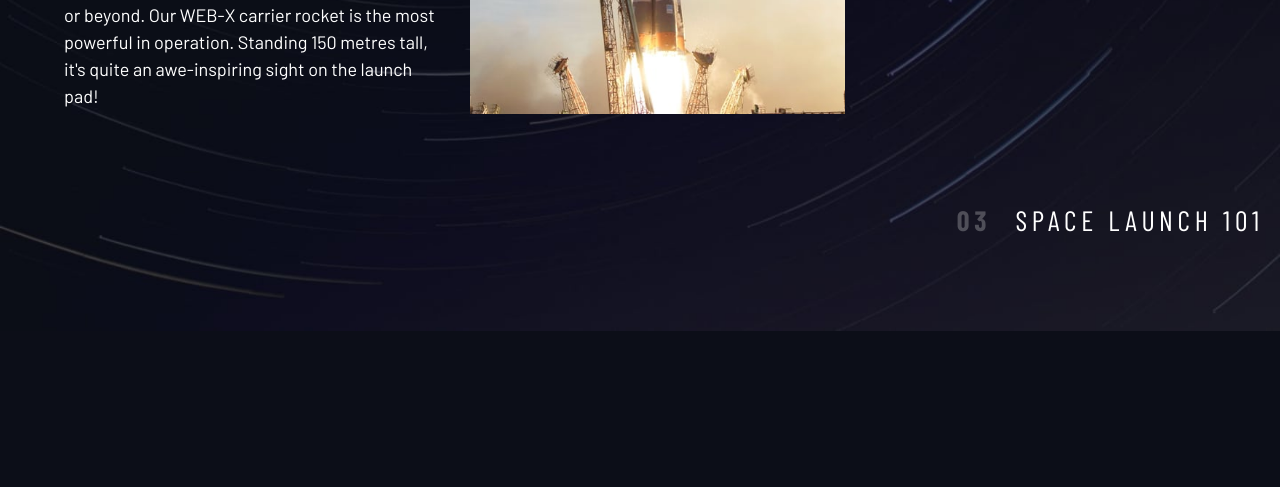
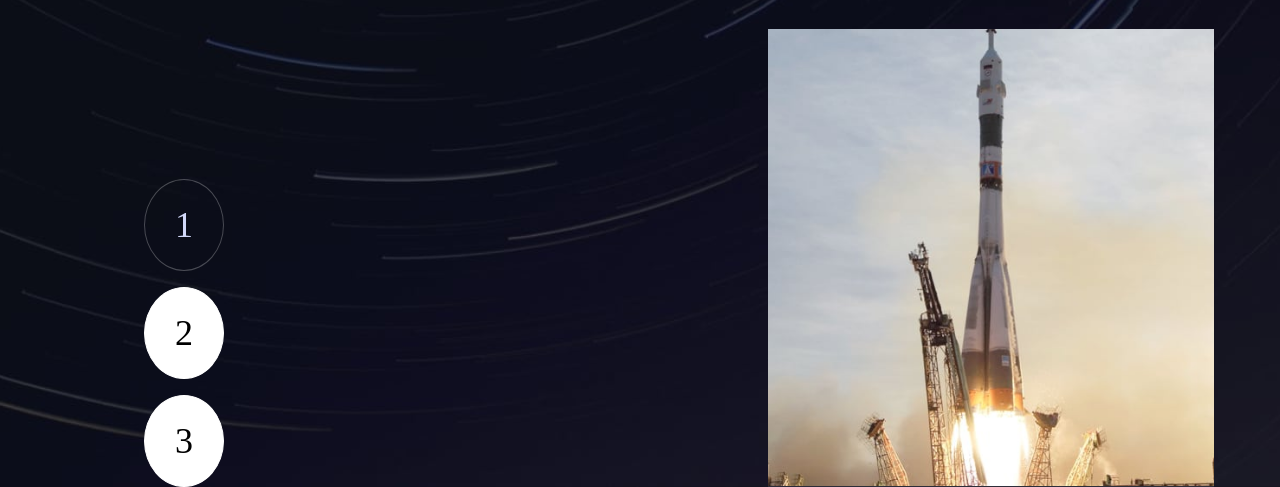
Before and after one commit to BoOppenheimer/30-space-site, a plain HTML site: page technology.html in a window 1280 px wide. Shown: the part 469-956 px from the top of the page. Before the commit the page ends 800 px from the top, so only its background shows below. Drawn offline with nearby package versions, Linux system fonts and the light colour scheme; a web font is replaced by a local one.

Commit message:
wip 80% style technology buttons

```diff
--- a/css/index.css
+++ b/css/index.css
@@ -1,5 +1,11 @@
+/* guide to CSS                        */
+/*  1 - custom properties aka css variables               */
+/*  1a - resets                   */
+/*  2 - util classes - ala tailwind'ish */
+/*  3 - page specific                    */
+/*  4 -  */
 /* ------------------- */
-/* Custom properties   */
+/* 1) Custom properties   */
 /* ------------------- */
 
 :root {
@@ -47,7 +53,7 @@
 
 
 /* ------------------- */
-/* Reset               */
+/* 1a) Reset           */
 /* ------------------- */
 
 *,
@@ -118,15 +124,19 @@ select {
 }
 
 
-/* ------------------- */
-/* Utility classes     */
-/* ------------------- */
+/* -------------------    */
+/* 2) Utility classes     */
+/* -------------------    */
 
 /* general */
 
 .flex {
   display: flex;
   gap: var(--gap, 1rem);
+}
+
+.flex-col {
+  flex-direction: column;
 }
 
 .grid {
@@ -137,6 +147,8 @@ select {
 .d-block {
   display: block;
 }
+
+/*  flow is from Andy Balls post about space around everythign except the first thing  */
 
 .flow > *:where(:not(:first-child)) {
   margin-top: var(--flow-space, 1rem);
@@ -152,6 +164,7 @@ select {
   max-width: 80rem;
 }
 
+/* for screen reader (sr) */
 .sr-only {
 position: absolute;
 width: 1px;
@@ -163,7 +176,7 @@ clip: rect(0, 0, 0, 0);
 white-space: nowrap; /* added line */
 border: 0;
 }
-
+/* accessability  */
 .skip-to-content {
   position: absolute;
   z-index: 9999;
@@ -380,7 +393,6 @@ border: 0;
       margin-block: 2rem;
   }
 
-
 }
 
 
@@ -424,10 +436,37 @@ border: 0;
   background-color: hsl( var(--clr-white) / 1);
 }
 
+.number-indicators > * {
+  display: inline-grid;
+  place-items: center;
+  cursor: pointer;
+  border: 1px hsl( var(--clr-white)) solid ;
+  border-radius: 50%;
+  padding: .5em;
+  width: 5rem;
+  aspect-ratio: 1;
+  font-family: var(--ff-serif);
+  font-size: 2em;
+  background-color: hsl( var(--clr-white));
+}
+
+.number-indicators > *:hover,
+.number-indicators > *:focus {
+  background-color: hsl( var(--clr-white) / .0);
+  color:hsl( var(--clr-light) );
+}
+
+.number-indicators > [aria-selected="true"] {
+  background-color: hsl( var(--clr-white) / .0);
+  color:hsl( var(--clr-light) );
+  border-color: hsl( var(--clr-white)/.25);
+}
+
 
 /* ----------------------------- */
 /* Page specific background      */
 /* ----------------------------- */
+
 body {
   background-size: cover;
   background-position: bottom center;
@@ -522,9 +561,7 @@ body {
   max-width: 50ch;
 }
 
-.numbered-title {
-  grid-area: title;
-}
+
 
 /* destination layout */
 
@@ -668,3 +705,114 @@ body {
   }
 
 }
+
+
+/* crew layout */
+
+
+.grid-container--technology {
+  --flow-space: 2rem;
+  grid-template-areas:
+
+      'tabs'
+      'title'
+      'content'
+      'image'
+      ;
+}
+
+.grid-container--technology> picture {
+  grid-area: image;
+  max-width: 60%;
+  border-bottom: 1px solid hsl( var(--clr-white) / .1);
+}
+
+.grid-container--technology> .number-indicators {
+  grid-area: tabs;
+}
+
+.grid-container--technology> .technology-details {
+  grid-area: content;
+}
+
+.technology-details h2 {
+  color: hsl( var(--clr-white) / .5);
+}
+
+@media (min-width: 35em) {
+  .numbered-title {
+      justify-self: start;
+      margin-top: 2rem;
+  }
+
+  .destination-meta {
+      flex-direction: row;
+      justify-content: space-evenly;
+  }
+
+  .grid-container--technology{
+      padding-bottom: 0;
+      grid-template-areas:
+          'title'
+          'content'
+          'tabs'
+          'image';
+  }
+
+
+}
+
+@media (min-width: 45em) {
+  .grid-container {
+      text-align: left;
+      column-gap: var(--container-gap, 2rem);
+      grid-template-columns: minmax(1rem, 1fr) repeat(2, minmax(0, 30rem)) minmax(1rem, 1fr);
+  }
+
+  .grid-container--home {
+      padding-bottom: max(6rem, 20vh);
+      align-items: end;
+  }
+
+  .grid-container--home > *:first-child {
+      grid-column: 2;
+  }
+
+  .grid-container--home > *:last-child {
+      grid-column: 3;
+  }
+
+  .grid-container--technology {
+      justify-items: start;
+      align-content: start;
+      grid-template-areas:
+          '. title title .'
+          '. image tabs .'
+          '. image content .';
+  }
+
+  .grid-container--technology > picture {
+      max-width: 90%;
+  }
+
+  .destination-meta {
+      --gap: min(6vw, 6rem);
+      justify-content: start;
+  }
+
+  .grid-container--technology{
+      grid-template-columns: minmax(1rem, 1fr) minmax(0, 37rem) minmax(0, 23rem) minmax(1rem, 1fr);
+      justify-items: start;
+      grid-template-areas:
+          '. title title .'
+          '. content image .'
+          '. tabs image .';
+  }
+
+  .grid-container--technology> picture {
+      grid-column: span 2;
+      align-self: end;
+      max-width: 90%;
+  }
+
+}
--- a/technology.html
+++ b/technology.html
@@ -1,6 +1,7 @@
 <!DOCTYPE html>
 <html lang="en">
-<head><link rel="stylesheet" href="https://cdnjs.cloudflare.com/ajax/libs/normalize/8.0.1/normalize.css">
+<head>
+  <link rel="stylesheet" href="https://cdnjs.cloudflare.com/ajax/libs/normalize/8.0.1/normalize.css">
   <meta charset="UTF-8">
   <meta name="viewport" content="width=device-width, initial-scale=1.0">
 
@@ -43,15 +44,18 @@
   <main id="main" class="grid-container grid-container--technology flow">
     <h1 class="numbered-title"><span aria-hidden="true">03</span> Space Launch 101</h1>
 
-    <div class="dot-indicators flex" role="tablist" aria-label="technology list">
+    <div class="number-indicators flex flex-col" role="tablist" aria-label="technology list">
       <button aria-selected="true" aria-controls="vehicle-tab" role="tab" data-image="vehicle-image" tabindex="0">
         <span class="sr-only">Launch Vehicle</span>
+        1
       </button>
       <button aria-selected="false" aria-controls="spaceport-tab" role="tab" data-image="spaceport-image" tabindex="-1">
         <span class="sr-only">Spaceport</span>
+        2
       </button>
       <button aria-selected="false" aria-controls="capsule-tab" role="tab" data-image="capsule-image" tabindex="-1">
         <span class="sr-only">Space Capsule</span>
+        3
       </button>
 
     </div>
```
Also changed, not shown: crew.html (+2 -1 lines), design-system.html (+6 -7 lines), 1 other file.
